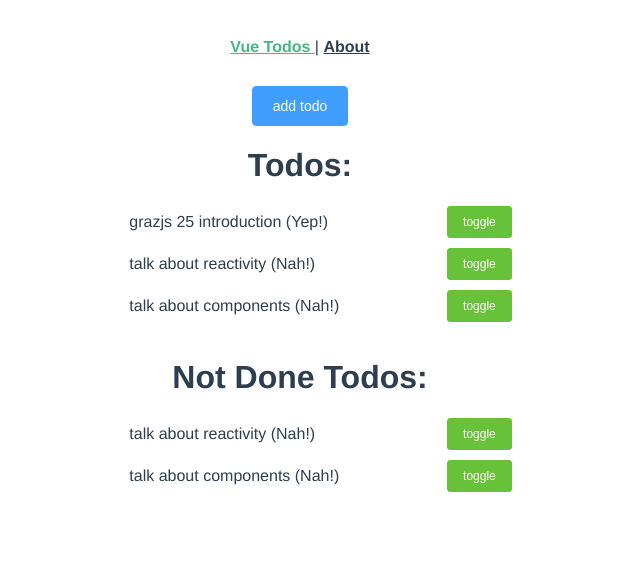
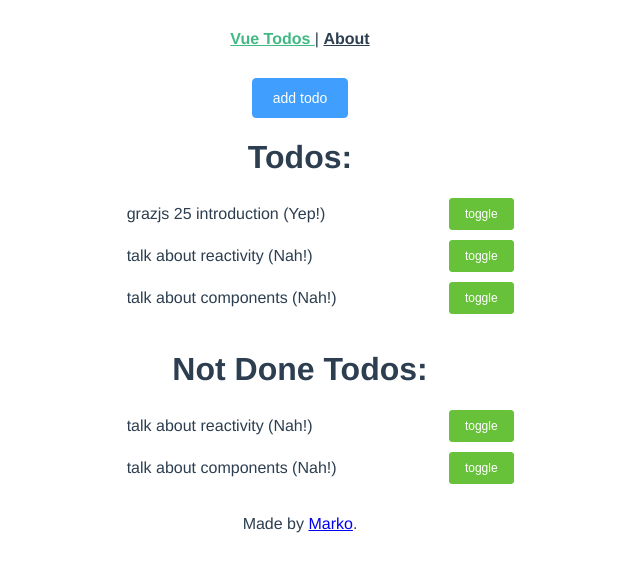
Before and after one commit to markodenic/grazjs25, a Vue app: page /#/ in a window 1280 px wide. Shown: the top 572 px of the page, without its empty margins (340-980 px from the left). Built offline with nearby package versions, Linux system fonts and the light colour scheme.

Commit message:
Added a link to Marko's website

```diff
--- a/src/App.vue
+++ b/src/App.vue
@@ -11,16 +11,25 @@
         </div>
 
         <router-view/>
+
+        <footer>
+            Made by <a href="https://markodenic.com">Marko</a>.
+        </footer>
     </div>
 </template>
 
 <style>
+    html, body {
+        margin: 0;
+    }
     #app {
         font-family: 'Avenir', Helvetica, Arial, sans-serif;
         -webkit-font-smoothing: antialiased;
         -moz-osx-font-smoothing: grayscale;
         text-align: center;
         color: #2c3e50;
+        display: flex;
+        flex-direction: column;
     }
 
     #nav {
@@ -35,4 +44,8 @@
     #nav a.router-link-exact-active {
         color: #42b983;
     }
+
+    footer {
+        padding: 15px;
+    }
 </style>
--- a/src/views/Home.vue
+++ b/src/views/Home.vue
@@ -131,6 +131,7 @@
 
 <style lang="less">
     .home {
+        flex: 1;
         &__todos-wrapper {
             max-width: 450px;
         }
```
